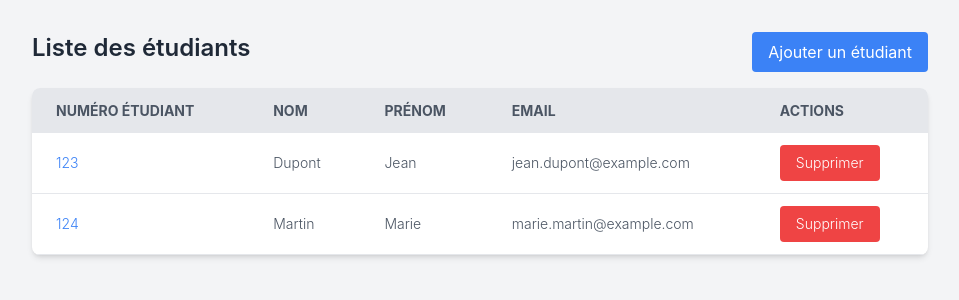
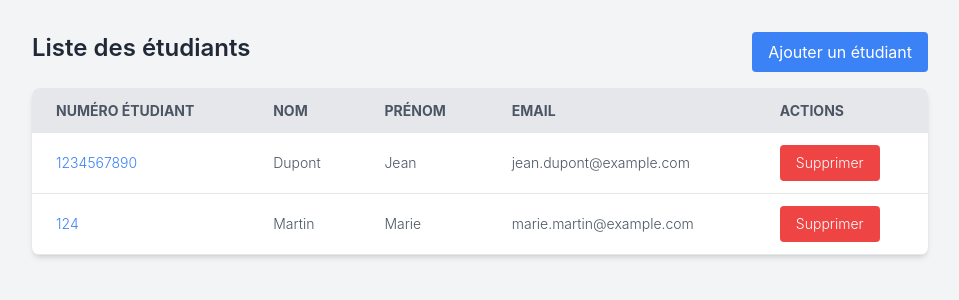
Before and after one commit to Y7T007/UBO-TP-DJF, a React (Create React App) app in the folder my-app/: page / in a window 1280 px wide. Shown: the top 300 px of the page, without its empty margins (160-1119 px from the left). Built offline with nearby package versions, Linux system fonts and the light colour scheme.

Commit message:
Modifier link detail

```diff
--- a/my-app/src/Components/ListEtudiant.jsx
+++ b/my-app/src/Components/ListEtudiant.jsx
@@ -8,7 +8,7 @@ const ListEtudiant = () => {
   // Liste fictive d'étudiants
   const [etudiants, setEtudiants] = useState([
     {
-      noEtudiantNat: '123',
+      noEtudiantNat: '1234567890',
       nom: 'Dupont',
       prenom: 'Jean',
       email: 'jean.dupont@example.com',
@@ -62,7 +62,7 @@ const ListEtudiant = () => {
               >
                 <td className="py-3 px-6 text-left">
                   <Link
-                    to={`/etudiant/${etudiant.noEtudiantNat}`}
+                    to={`/Detail/${etudiant.noEtudiantNat}`}
                     className="text-blue-500 hover:underline"
                   >
                     {etudiant.noEtudiantNat}
```
